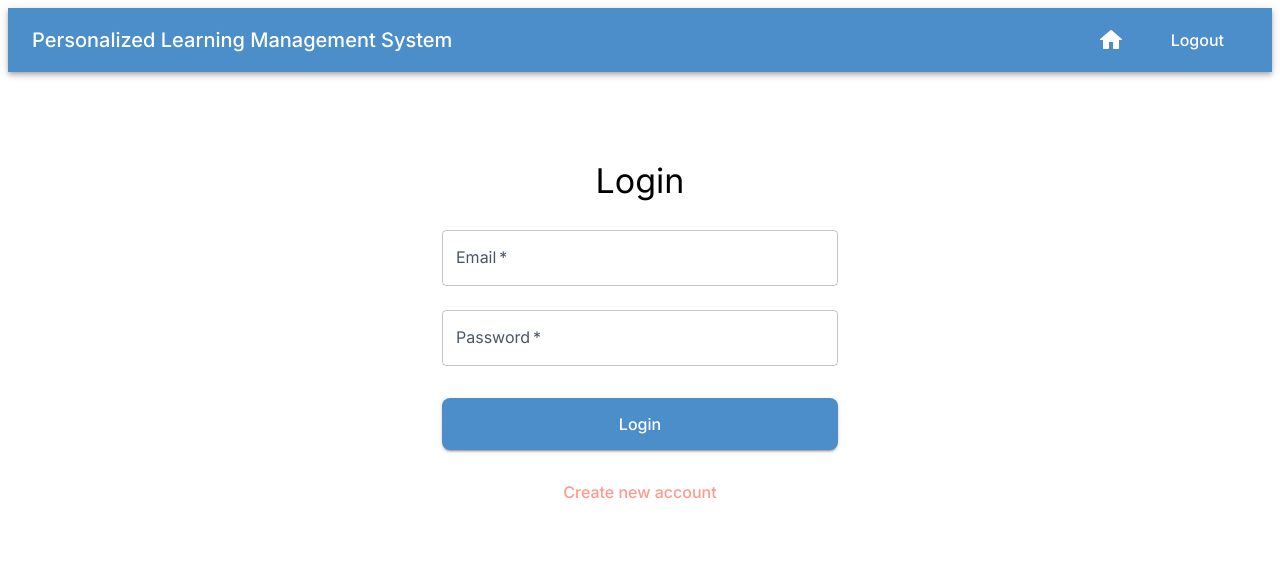
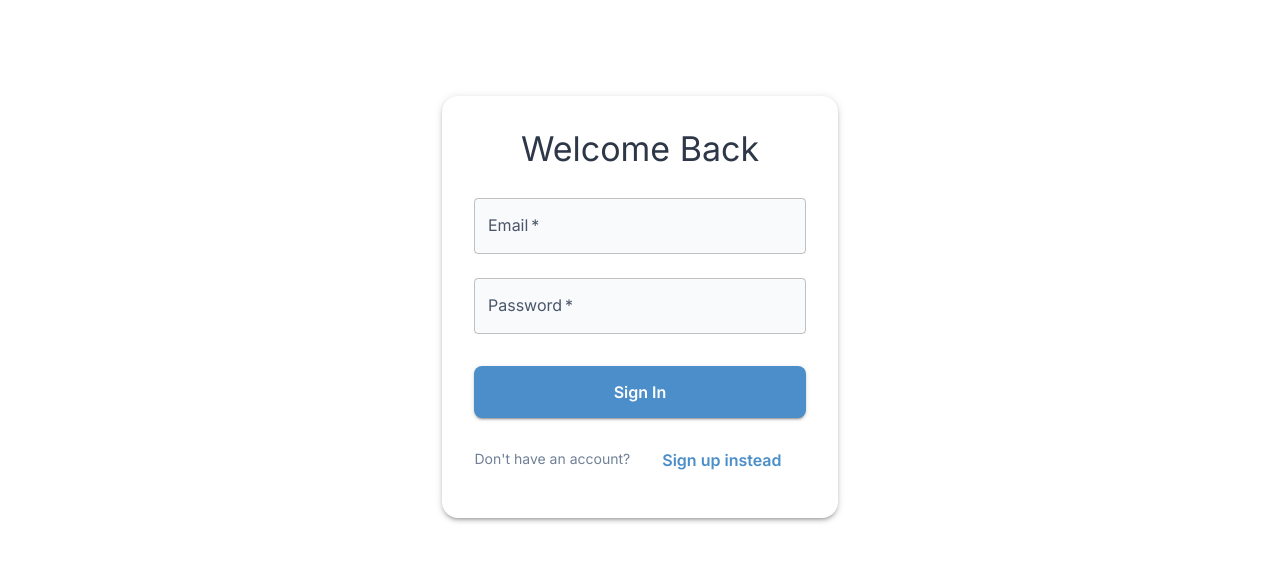
Before and after one commit to Har1Prasaath/Personalized-Learning-Management-System, a React (Create React App) app in the folder frontend/: page / in a window 1280 px wide. Shown: the top 562 px of the page. Built offline with nearby package versions, Linux system fonts and the light colour scheme; no server answers.

Commit message:
auth page change

```diff
--- a/frontend/package.json
+++ b/frontend/package.json
@@ -3,12 +3,13 @@
   "version": "0.1.0",
   "private": true,
   "dependencies": {
-    "@emotion/react": "^11.11.1",
+    "@emotion/react": "^11.14.0",
     "@emotion/styled": "^11.11.0",
     "@mui/material": "^5.14.18",
     "firebase": "^10.7.1",
     "react": "^18.2.0",
     "react-dom": "^18.2.0",
+    "react-particles-js": "^3.6.0",
     "react-router-dom": "^6.30.0",
     "react-scripts": "5.0.1",
     "typeface-inter": "^3.18.1"
--- a/frontend/src/App.js
+++ b/frontend/src/App.js
@@ -1,5 +1,6 @@
+// App.js
 import React, { useState, useEffect } from 'react';
-import { Routes, Route, Navigate } from 'react-router-dom';
+import { Routes, Route, Navigate, useLocation } from 'react-router-dom';
 import { onAuthStateChanged } from 'firebase/auth';
 import { auth } from './firebase';
 import Home from './components/Home';
@@ -11,6 +12,7 @@ import { Box, Container } from '@mui/material';
 function App() {
   const [user, setUser] = useState(null);
   const [loading, setLoading] = useState(true);
+  const location = useLocation();
 
   useEffect(() => {
     const unsubscribe = onAuthStateChanged(auth, (user) => {
@@ -30,7 +32,9 @@ function App() {
 
   return (
     <Box sx={{ display: 'flex', flexDirection: 'column', minHeight: '100vh' }}>
-      <Header />
+      {/* Show header only if not on auth page */}
+      {location.pathname !== '/' && <Header />}
+
       <Box component="main" sx={{ flexGrow: 1, py: 3 }}>
         <Routes>
           <Route path="/" element={user ? <Navigate to="/home" /> : <Auth />} />
--- a/frontend/src/components/Auth.js
+++ b/frontend/src/components/Auth.js
@@ -18,7 +18,6 @@ export default function Auth() {
       } else {
         await createUserWithEmailAndPassword(auth, email, password);
       }
-      // Navigation will be handled automatically by the router
     } catch (error) {
       alert(getAuthErrorMessage(error.code));
     }
@@ -37,10 +36,19 @@ export default function Auth() {
 
   return (
     <Container maxWidth="xs" sx={{ mt: 8, px: 2 }}>
-      <Box sx={{ display: 'flex', flexDirection: 'column', alignItems: 'center' }}>
-        <Typography variant="h4" gutterBottom>
-          {isLogin ? 'Login' : 'Sign Up'}
+      <Box sx={{
+        display: 'flex',
+        flexDirection: 'column',
+        alignItems: 'center',
+        backgroundColor: 'background.paper',
+        borderRadius: 4,
+        p: 4,
+        boxShadow: 3
+      }}>
+        <Typography variant="h4" gutterBottom sx={{ color: 'text.primary' }}>
+          {isLogin ? 'Welcome Back' : 'Create Account'}
         </Typography>
+
         <form onSubmit={handleAuth} style={{ width: '100%' }}>
           <TextField
             fullWidth
@@ -49,6 +57,7 @@ export default function Auth() {
             variant="outlined"
             type="email"
             required
+            sx={{ backgroundColor: 'background.default' }}
             onChange={(e) => setEmail(e.target.value)}
           />
           <TextField
@@ -58,25 +67,53 @@ export default function Auth() {
             variant="outlined"
             type="password"
             required
+            sx={{ backgroundColor: 'background.default' }}
             onChange={(e) => setPassword(e.target.value)}
           />
+
           <Button
             fullWidth
             type="submit"
             variant="contained"
-            color="primary"
-            sx={{ mt: 3 }}
+            size="large"
+            sx={{
+              mt: 3,
+              py: 1.5,
+              borderRadius: 2,
+              fontWeight: 600,
+              '&:hover': {
+                transform: 'translateY(-1px)'
+              }
+            }}
           >
-            {isLogin ? 'Login' : 'Create Account'}
+            {isLogin ? 'Sign In' : 'Create Account'}
           </Button>
-          <Button
-            fullWidth
-            color="secondary"
-            sx={{ mt: 2 }}
-            onClick={() => setIsLogin(!isLogin)}
-          >
-            {isLogin ? 'Create new account' : 'Existing user? Login'}
-          </Button>
+
+          <Typography variant="body2" sx={{
+            mt: 2,
+            textAlign: 'center',
+            color: 'text.secondary'
+          }}>
+            {isLogin ? "Don't have an account?" : "Already have an account?"}
+
+            <Button
+              variant="text"
+              size="small"
+              sx={{
+                ml: 1,
+                color: 'primary.main',
+                fontWeight: 600,
+                textTransform: 'none',
+                '&:hover': {
+                  backgroundColor: 'transparent',
+                  textDecoration: 'underline'
+                }
+              }}
+              onClick={() => setIsLogin(!isLogin)}
+            >
+              {isLogin ? 'Sign up instead' : 'Sign in instead'}
+            </Button>
+          </Typography>
         </form>
       </Box>
     </Container>
--- /dev/null
+++ b/package.json
@@ -0,0 +1,5 @@
+{
+  "dependencies": {
+    "react-tsparticles": "^2.12.2"
+  }
+}
```
Also changed, not shown: 2 other files (tests, documents, lock files or other folders).
